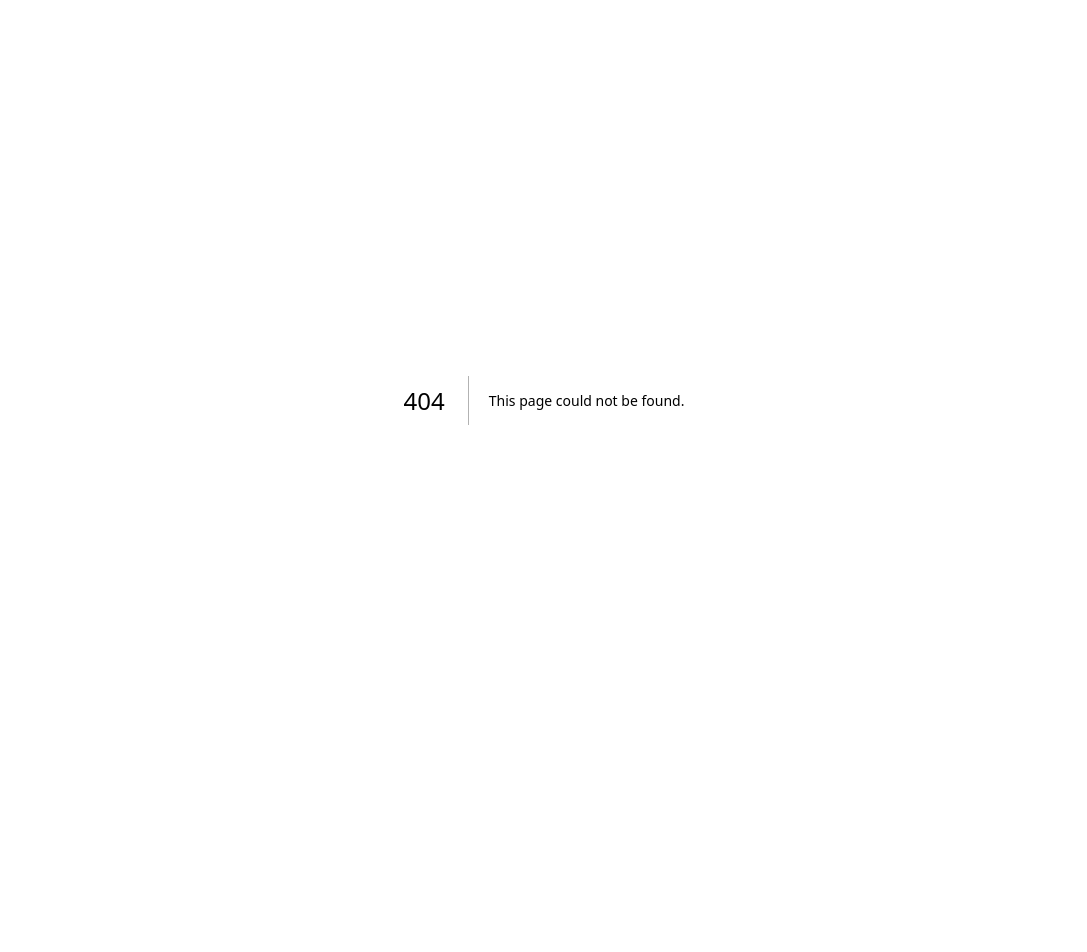
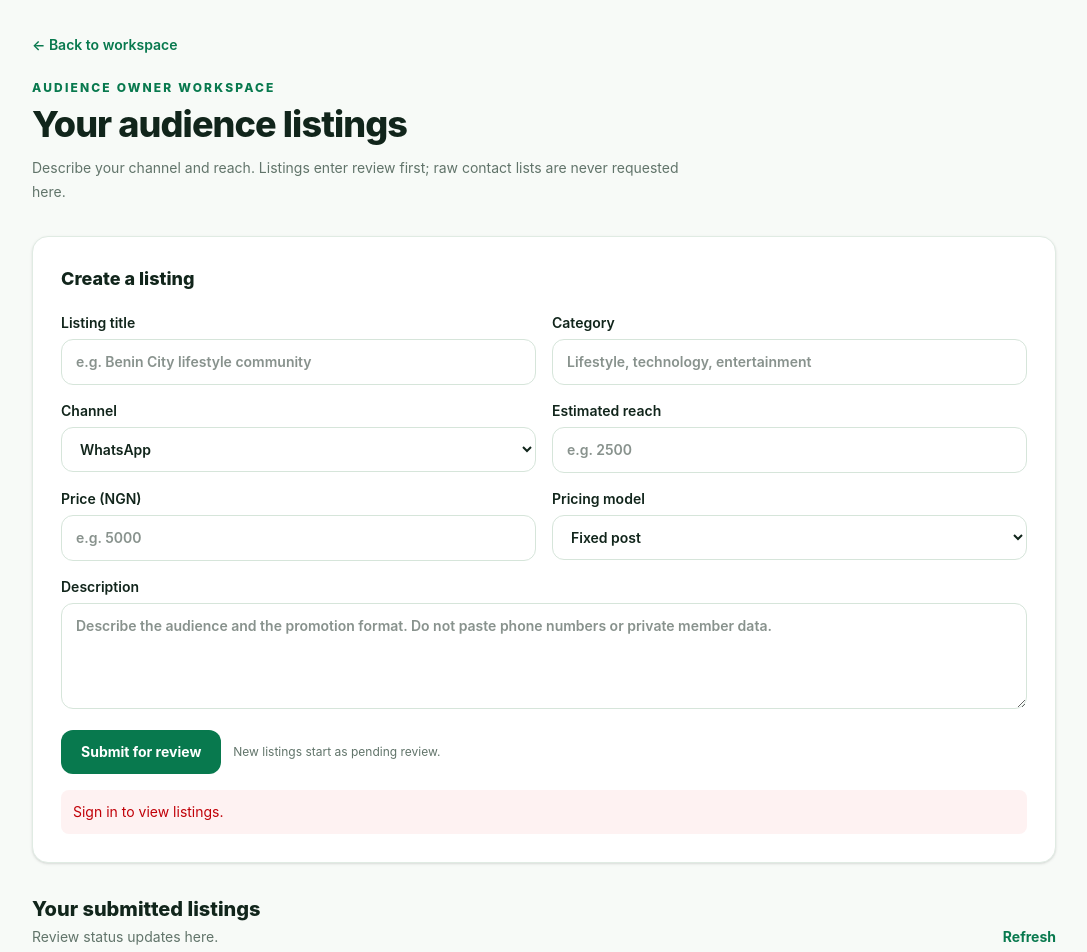
Before and after one commit to mrceogodwin/promolink, a Next.js app: page /dashboard/listings in a window 1280 px wide. Before the commit this address had no page. Shown: the top 952 px of the page, without its empty margins (96-1183 px from the left). Before the commit the page ends 800 px from the top, so only its background shows below. Built offline with nearby package versions, Linux system fonts and the light colour scheme; no server answers.

Commit message:
Build audience listing submission and review status page

```diff
--- /dev/null
+++ b/src/app/dashboard/listings/page.tsx
@@ -0,0 +1,43 @@
+"use client";
+
+import Link from "next/link";
+import { useEffect, useState } from "react";
+
+type Listing = { id:string; title:string; channel:string; estimated_reach:number; currency:string; price_amount:string|number; pricing_model:string; status:string; created_at:string };
+
+export default function ListingsPage() {
+  const [items,setItems] = useState<Listing[]>([]);
+  const [loading,setLoading] = useState(true);
+  const [saving,setSaving] = useState(false);
+  const [error,setError] = useState("");
+  const [notice,setNotice] = useState("");
+  const [form,setForm] = useState({title:"",description:"",category:"",channel:"whatsapp",country_code:"NG",estimated_reach:"",currency:"NGN",price_amount:"",pricing_model:"fixed_post"});
+  async function load() {
+    setLoading(true);
+    try { const r=await fetch("/api/audience-lists"); const d=await r.json(); if(!r.ok) throw new Error(d.error||"Could not load listings."); setItems(d.listings||[]); }
+    catch(e){setError(e instanceof Error?e.message:"Could not load listings.");} finally{setLoading(false);}
+  }
+  useEffect(()=>{void load();},[]);
+  function update(key:string,value:string){setForm(old=>({...old,[key]:value}));}
+  async function submit(e:React.FormEvent){e.preventDefault();setSaving(true);setError("");setNotice("");
+    try {const r=await fetch("/api/audience-lists",{method:"POST",headers:{"Content-Type":"application/json"},body:JSON.stringify({...form,estimated_reach:Number(form.estimated_reach),price_amount:Number(form.price_amount)})});const d=await r.json();if(!r.ok)throw new Error(d.error||"Could not submit listing.");setItems(old=>[d.listing,...old]);setNotice("Listing submitted for review. It will not appear in the marketplace until approved.");setForm(old=>({...old,title:"",description:"",category:"",estimated_reach:"",price_amount:""}));}
+    catch(e){setError(e instanceof Error?e.message:"Could not submit listing.");}finally{setSaving(false);}
+  }
+  const input="w-full rounded-xl border border-[#d6e5da] bg-white px-3.5 py-3 text-sm text-[#11251b] outline-none focus:border-[#08794e] focus:ring-2 focus:ring-[#08794e]/10";
+  return <main className="min-h-screen bg-[#f7faf7] px-4 py-8 text-[#11251b] sm:px-8"><div className="mx-auto max-w-5xl">
+    <Link href="/dashboard" className="text-sm font-semibold text-[#08794e] hover:underline">← Back to workspace</Link>
+    <div className="mt-6"><p className="text-xs font-extrabold uppercase tracking-[.18em] text-[#08794e]">Audience owner workspace</p><h1 className="mt-2 text-3xl font-extrabold tracking-tight sm:text-4xl">Your audience listings</h1><p className="mt-3 max-w-2xl text-sm leading-6 text-[#61746a]">Describe your channel and reach. Listings enter review first; raw contact lists are never requested here.</p></div>
+    <section className="mt-8 rounded-2xl border border-[#e0ebe3] bg-white p-5 shadow-sm sm:p-7"><h2 className="text-lg font-extrabold">Create a listing</h2><form onSubmit={submit} className="mt-5 grid gap-4 sm:grid-cols-2">
+      <label className="text-sm font-semibold">Listing title<input className={input+" mt-1.5"} required minLength={3} maxLength={140} value={form.title} onChange={e=>update("title",e.target.value)} placeholder="e.g. Benin City lifestyle community"/></label>
+      <label className="text-sm font-semibold">Category<input className={input+" mt-1.5"} required minLength={2} maxLength={80} value={form.category} onChange={e=>update("category",e.target.value)} placeholder="Lifestyle, technology, entertainment"/></label>
+      <label className="text-sm font-semibold">Channel<select className={input+" mt-1.5"} value={form.channel} onChange={e=>update("channel",e.target.value)}><option value="whatsapp">WhatsApp</option><option value="telegram">Telegram</option><option value="facebook">Facebook</option><option value="instagram">Instagram</option><option value="tiktok">TikTok</option></select></label>
+      <label className="text-sm font-semibold">Estimated reach<input className={input+" mt-1.5"} type="number" min="1" max="1000000000" required value={form.estimated_reach} onChange={e=>update("estimated_reach",e.target.value)} placeholder="e.g. 2500"/></label>
+      <label className="text-sm font-semibold">Price (NGN)<input className={input+" mt-1.5"} type="number" min="0" step="0.01" required value={form.price_amount} onChange={e=>update("price_amount",e.target.value)} placeholder="e.g. 5000"/></label>
+      <label className="text-sm font-semibold">Pricing model<select className={input+" mt-1.5"} value={form.pricing_model} onChange={e=>update("pricing_model",e.target.value)}><option value="fixed_post">Fixed post</option><option value="per_verified_delivery">Per verified delivery</option><option value="performance">Performance-based</option></select></label>
+      <label className="text-sm font-semibold sm:col-span-2">Description<textarea className={input+" mt-1.5"} rows={4} maxLength={2000} value={form.description} onChange={e=>update("description",e.target.value)} placeholder="Describe the audience and the promotion format. Do not paste phone numbers or private member data."/></label>
+      <div className="sm:col-span-2 flex flex-wrap items-center gap-3"><button disabled={saving} className="rounded-xl bg-[#08794e] px-5 py-3 text-sm font-bold text-white disabled:opacity-60">{saving?"Submitting…":"Submit for review"}</button><span className="text-xs text-[#61746a]">New listings start as pending review.</span></div>
+    </form>{error&&<p role="alert" className="mt-4 rounded-lg bg-red-50 p-3 text-sm text-red-700">{error}</p>}{notice&&<p role="status" className="mt-4 rounded-lg bg-[#e5f7eb] p-3 text-sm text-[#075638]">{notice}</p>}</section>
+    <section className="mt-8"><div className="flex items-end justify-between"><div><h2 className="text-xl font-extrabold">Your submitted listings</h2><p className="mt-1 text-sm text-[#61746a]">Review status updates here.</p></div><button onClick={()=>void load()} className="text-sm font-bold text-[#08794e] hover:underline">Refresh</button></div>
+    {loading?<p className="mt-4 text-sm text-[#61746a]">Loading listings…</p>:items.length===0?<div className="mt-4 rounded-2xl border border-dashed border-[#cddfd2] bg-white p-8 text-center text-sm text-[#61746a]">No listings yet. Use the form above to submit your first one.</div>:<div className="mt-4 grid gap-3">{items.map(item=><article key={item.id} className="flex flex-wrap items-center justify-between gap-4 rounded-2xl border border-[#e0ebe3] bg-white p-5"><div><h3 className="font-bold">{item.title}</h3><p className="mt-1 text-xs text-[#61746a]">{item.channel} · Estimated reach {Number(item.estimated_reach).toLocaleString()} · {item.currency} {Number(item.price_amount).toLocaleString()}</p></div><span className="rounded-full bg-[#f0f8f2] px-3 py-1.5 text-xs font-bold text-[#08794e]">{item.status.replaceAll("_"," ")}</span></article>)}</div>}
+    </section></div></main>;
+}
```
